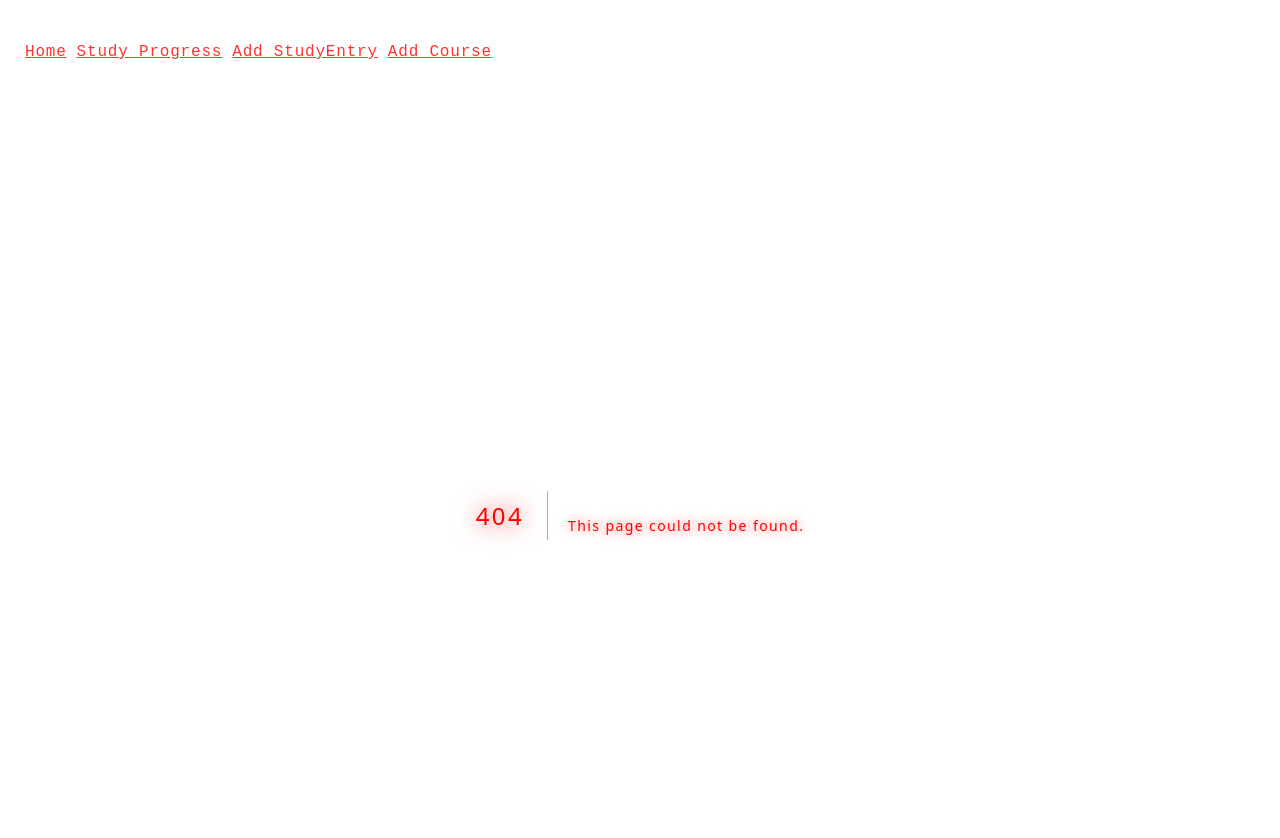
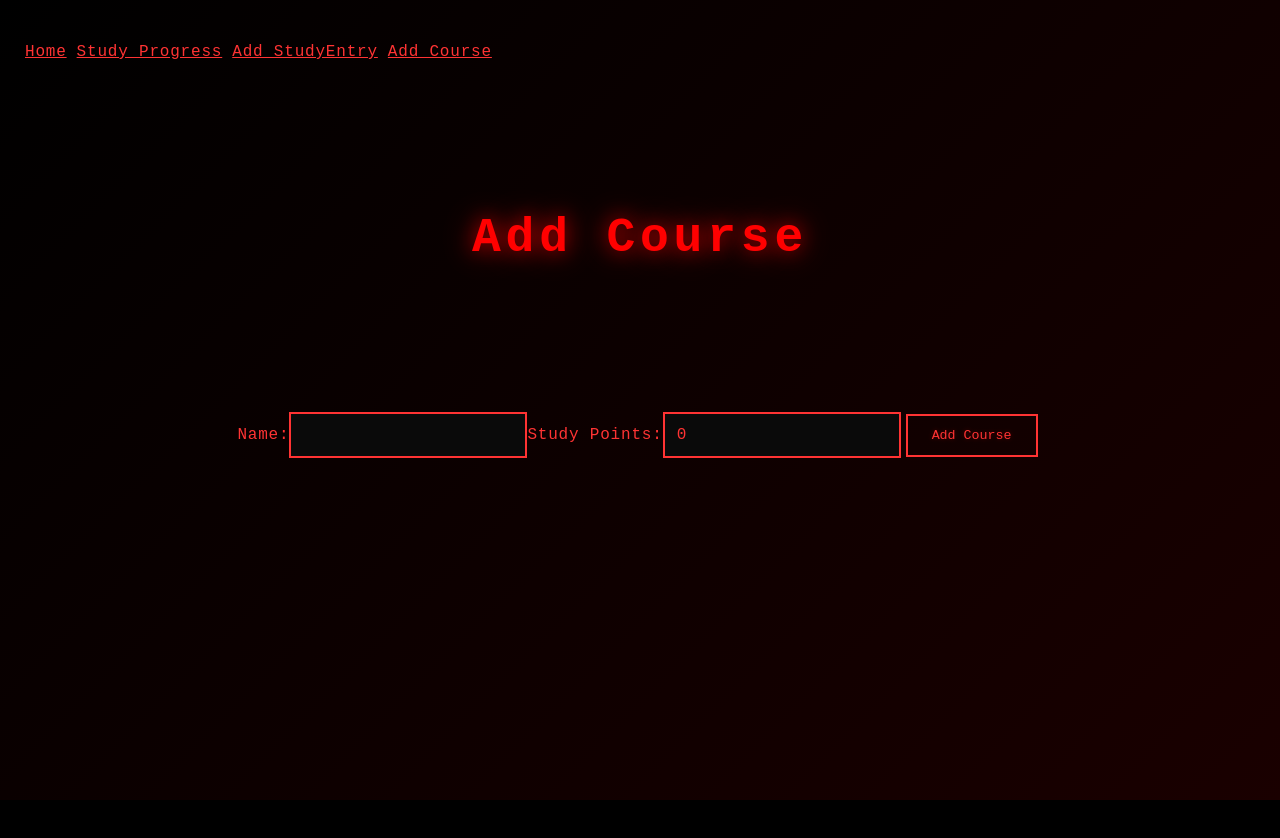
Before and after one commit to Senne-Derom/DevTrack, a Next.js app in the folder Frontend/devtrack/: page /addCourse in a window 1280 px wide. Before the commit this address had no page. Shown: the top 838 px of the page. After the commit the page ends 800 px from the top, so only its background shows below. Built offline with nearby package versions, Linux system fonts and the light colour scheme; no server answers.

Commit message:
added addCourse to frontend

```diff
--- /dev/null
+++ b/Frontend/devtrack/app/addCourse/page.tsx
@@ -0,0 +1,12 @@
+"use client";
+
+import AddCourseOverview from "@/components/addCourse/AddCourseOverview";
+
+export default function addCoursePage() {
+    return (
+        <div className="centered-container">
+            <h1>Add Course</h1>
+            <AddCourseOverview />
+        </div>
+    )
+}
--- a/Frontend/devtrack/components/addCourse/AddCourseOverview.tsx
+++ b/Frontend/devtrack/components/addCourse/AddCourseOverview.tsx
@@ -0,0 +1,61 @@
+import {FormEvent, useEffect, useState} from "react";
+import {addCourse} from "@/services/StudyService";
+
+const AddCourseOverview : React.FC = () => {
+    const [name, setName] = useState("");
+    const [study_points, setstudy_points] = useState<number>(0);
+    const [nameError, setNameError] = useState("");
+    const [study_pointsError, setstudy_pointsError] = useState("");
+    const [isSubmitting, setIsSubmitting] = useState(false);
+    const [errorMessage, setErrorMessage] = useState("");
+    const [successMessage, setSuccessMessage] = useState("");
+
+    const handleSubmit = async (event: FormEvent<HTMLFormElement>) => {
+        event.preventDefault();
+
+        setErrorMessage("");
+        setSuccessMessage("");
+
+        if (name.trim() === "") {
+            setNameError("Name is required.");
+            return;
+        }
+
+        if (study_points <= 0) {
+            setstudy_pointsError("Study points must be greater than 0.");
+            return;
+        }
+
+        try {
+            setIsSubmitting(true);
+
+            await addCourse({ name, study_points });
+
+            setSuccessMessage("Course added successfully.");
+        } catch (error) {
+            setErrorMessage("An error occurred while adding the course.");
+        } finally {
+            setIsSubmitting(false);
+        }
+    };
+
+    return (
+        <div>
+            <form onSubmit={handleSubmit}>
+                <label>
+                    Name:
+                    <input type="text" value={name} onChange={(e) => setName(e.target.value)} />
+                </label>
+                <label>
+                    Study Points:
+                    <input type="number" value={study_points} onChange={(e) => setstudy_points(Number(e.target.value))} />
+                </label>
+                <button type="submit">Add Course</button>
+            </form>
+            {errorMessage && <p>{errorMessage}</p>}
+            {successMessage && <p>{successMessage}</p>}
+        </div>
+    )
+}
+
+export default AddCourseOverview;
--- a/Frontend/devtrack/services/StudyService.ts
+++ b/Frontend/devtrack/services/StudyService.ts
@@ -57,3 +57,20 @@ export const addStudyEntry = async (studyEntry: AddStudyEntryInput) => {
 
   return response.json();
 };
+
+export const addCourse = async (course: Course) => {
+    const response = await fetch(apiUrl("/courses/addCourse"), {
+        method: "POST",
+        headers: {
+            "Content-Type": "application/json"
+        },
+        body: JSON.stringify(course)
+    });
+
+    if (!response.ok) {
+        const errorText = await response.text();
+        throw new Error(errorText || "Failed to add course");
+    }
+
+    return response.json();
+};
--- a/Frontend/devtrack/types/index.ts
+++ b/Frontend/devtrack/types/index.ts
@@ -8,8 +8,8 @@ export type StudyEntry = {
 };
 
 export type Course = {
-  id: number;
+  id?: number;
   name: string;
   study_points: number;
-  studyEntries: StudyEntry[];
+  studyEntries?: StudyEntry[];
 };
```
